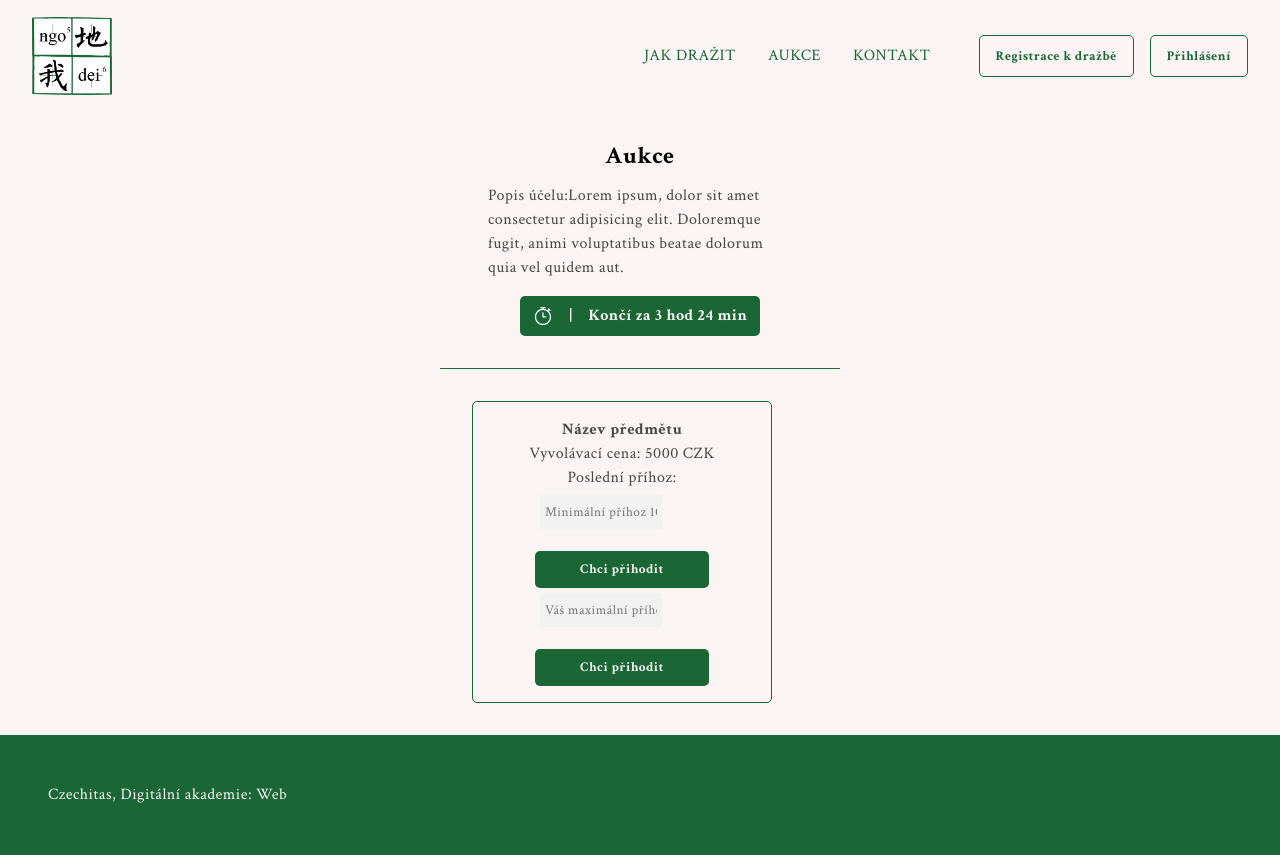
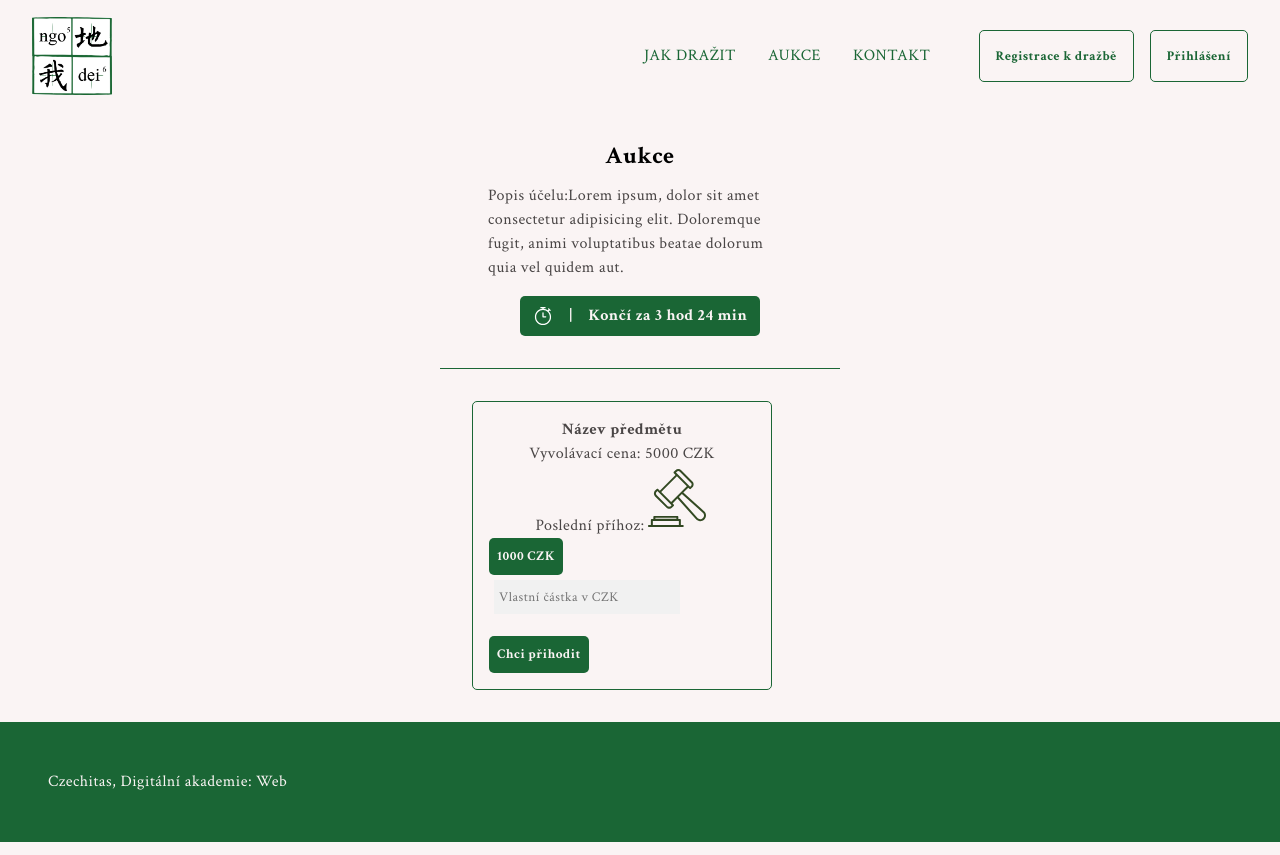
Before and after one commit to nazuzunana/dobrocinne-aukce, a React app: page /Auction in a window 1280 px wide. Built offline with nearby package versions, Linux system fonts and the light colour scheme.

Commit message:
nejake syntax zmeny

```diff
--- a/src/Auction/Bidding/index.jsx
+++ b/src/Auction/Bidding/index.jsx
@@ -1,5 +1,6 @@
 import React from 'react';
 import './style.css';
+import hammer from './img/hammer.svg';
 
 // přihazování na položku v aukci
 
@@ -9,23 +10,20 @@ export const Bidding = () => {
       <div className="lot__bidding">
         <h4>Název předmětu</h4>
         <p>Vyvolávací cena: 5000 CZK</p>
-        <p>Poslední příhoz:</p>
+        <p>
+          Poslední příhoz:
+          <img className="icon__hammer" src={hammer} />
+        </p>
         <div class="bidding__inputs">
           <div className="bidding__input">
-            <input
-              type="text"
-              id="minbid"
-              name="minimumbid"
-              placeholder="Minimální příhoz 1000 CZK"
-            ></input>
-            <button className="btn_bid">Chci přihodit</button>
+            <button className="btn_bid">1000 CZK</button>
           </div>
           <div className="bidding__input">
             <input
               type="text"
               id="maxbid"
               name="maximumbid"
-              placeholder="Váš maximální příhoz"
+              placeholder="Vlastní částka v CZK"
             ></input>
             <button className="btn_bid">Chci přihodit</button>
           </div>
--- a/src/Auction/Bidding/style.css
+++ b/src/Auction/Bidding/style.css
@@ -11,29 +11,21 @@
   margin: 2rem;
 }
 
-.bidding__input {
-  display: flex;
-  flex-direction: column;
-  width: 100%;
-}
-
 .btn_bid {
   color: var(--white);
   background-color: var(--green);
-  letter-spacing: 0.5px;
-  font-weight: 700;
   transition: border-color 0.5s, background-color 0.5s, color 0.5s;
   padding: 0.4rem 0.5rem 0.4rem 0.5rem;
   border: none;
 }
 
-/* button {
+button {
   letter-spacing: 0.5px;
   padding: 0.8rem 1rem 0.8rem 1rem;
   border-radius: 5px;
   font-weight: 700;
   transition: border-color 0.5s, background-color 0.5s, color 0.5s;
-} */
+}
 
 .btn_bid:hover {
   background-color: #417a55;
--- a/src/AuctionList/index.jsx
+++ b/src/AuctionList/index.jsx
@@ -28,9 +28,9 @@ const auctions = [
 const Auction = ({ img, title, description }) => (
   <>
     <section className="container__list">
-      <div>
+      <figure>
         <img className="auction__img" src={img} />
-      </div>
+      </figure>
       <div className="auction__content">
         <h2>{title}</h2>
         <div className="auction__description">{description}</div>
--- a/src/AuctionList/style.css
+++ b/src/AuctionList/style.css
@@ -1,3 +1,5 @@
+@import url('https://fonts.googleapis.com/css2?family=Roboto&display=swap');
+
 :root {
   --green: #1a6635;
   --grey: #e3e3e2;
--- a/src/Home/index.jsx
+++ b/src/Home/index.jsx
@@ -35,6 +35,8 @@ const Carousel = () => {
     </div>
   );
 };
+
+// k slideshow ešte časovač a figcaption
 
 const Home = () => {
   return (
@@ -79,5 +81,3 @@ const Home = () => {
 };
 
 export default Home;
-
-// Poznámky Javascript: slideshow časovač
```
Also changed, not shown: src/Auction/Bidding/img/hammer.svg (added).
